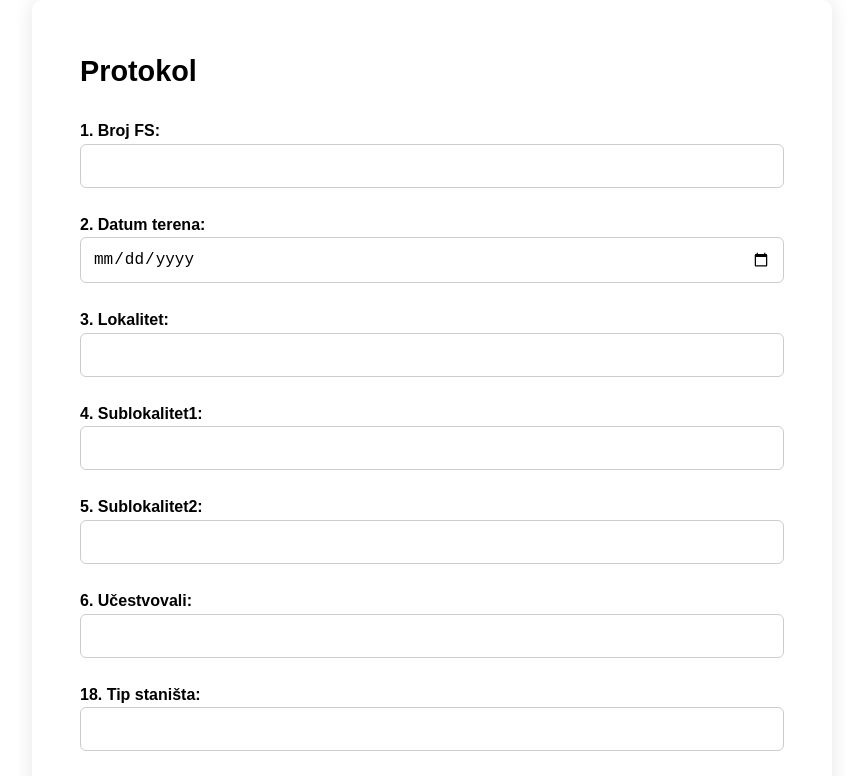
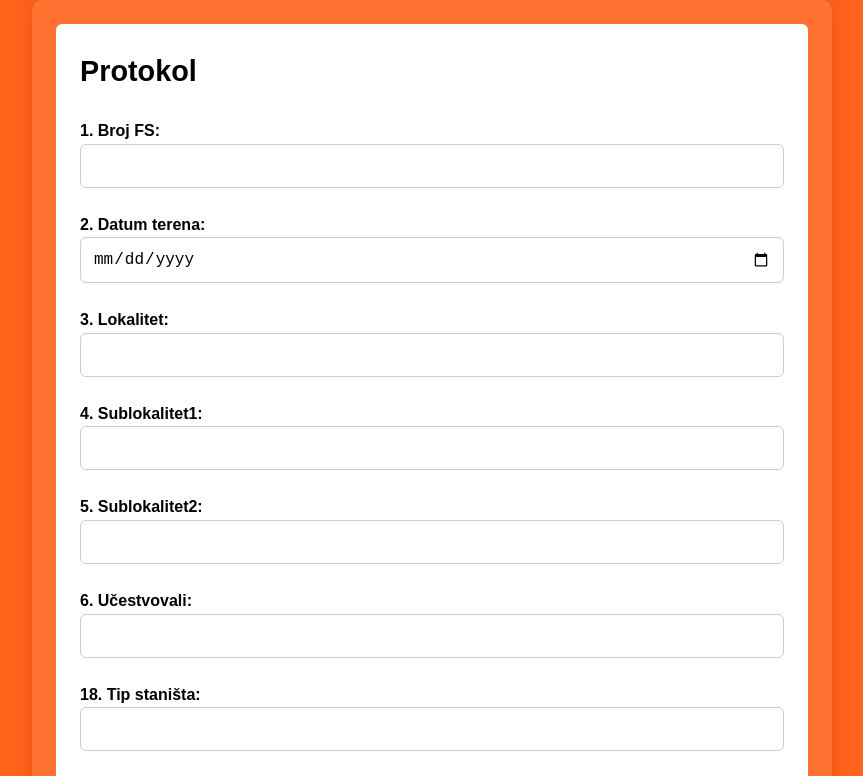
Before and after one commit to Osmestrasmesnica/PhD_protokol, a website: page index.html in a window 1280 px wide. Shown: the top 776 px of the page, without its empty margins (208-1071 px from the left). Drawn offline with Linux system fonts and the light colour scheme.

Commit message:
background-color: var(--orange-red);

```diff
--- a/styles.css
+++ b/styles.css
@@ -146,6 +146,7 @@ html {
 
 body {
     background-color: var(--white_a80);
+    background-color: var(--orange-red);
     color: var(--black);
     line-height: 1.6;
     font-size: 1rem;
```
